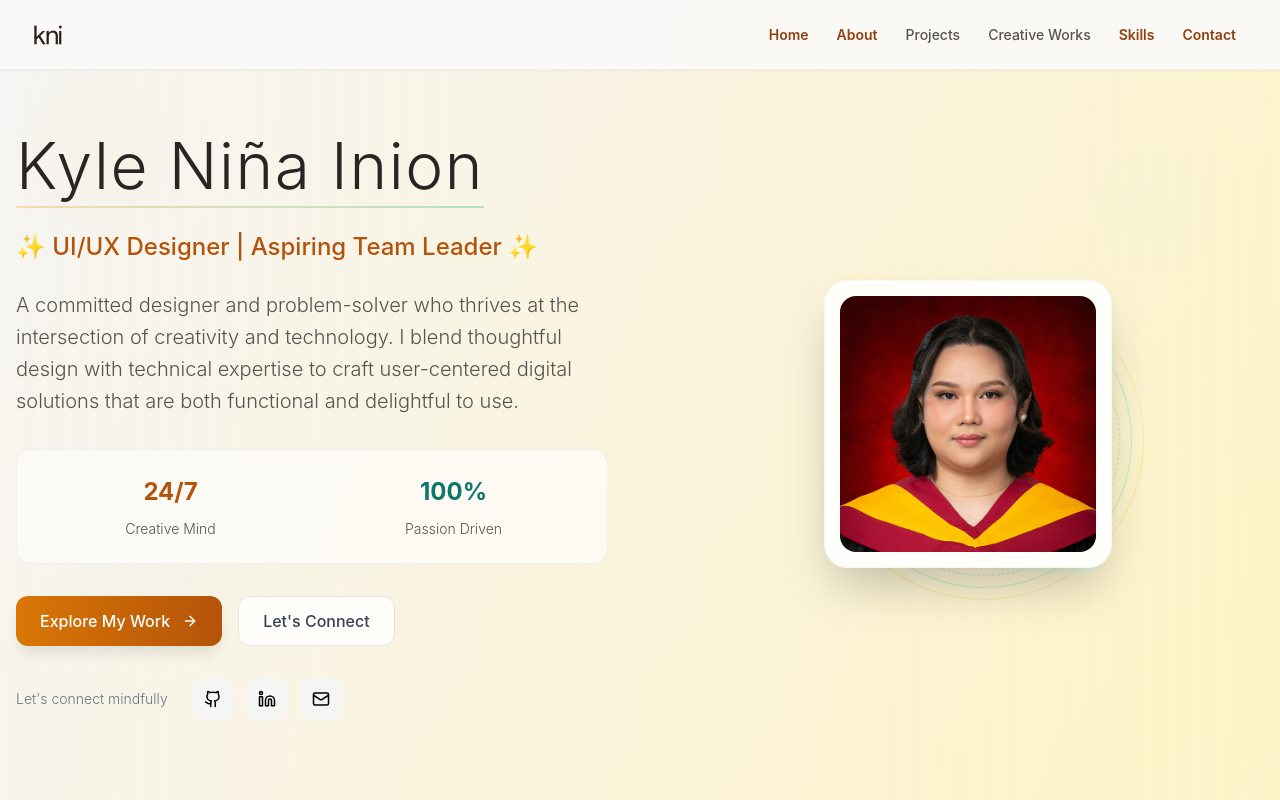
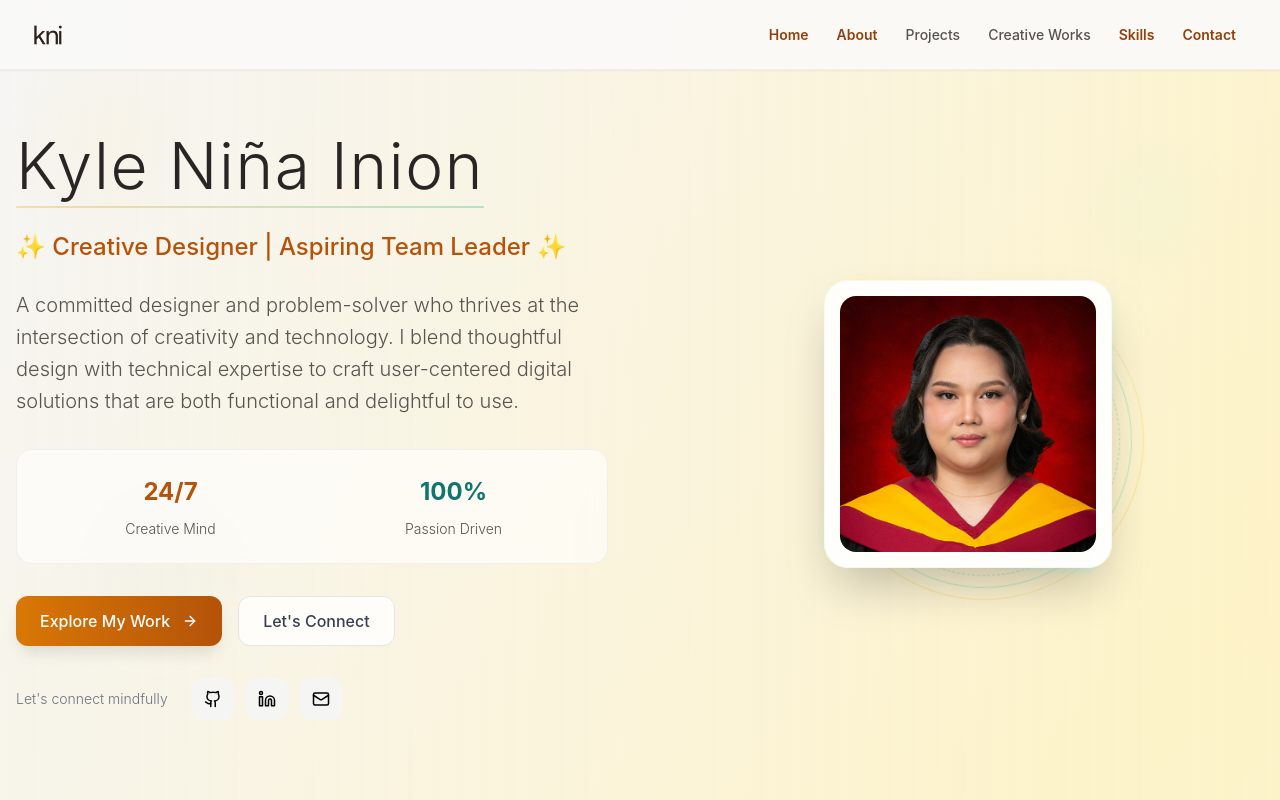
Before and after one commit to istroberiless/Portfolio, a React (Create React App) app: page / in a window 1280 px wide. Shown: the top 800 px of the page. Built offline with nearby package versions, Linux system fonts and the light colour scheme.

Commit message:
ui/ux designer to creative designer

```diff
--- a/src/App.js
+++ b/src/App.js
@@ -240,7 +240,7 @@ function HomePage({ navigate }) {
                   <div className={heroStyles.heroTitleUnderline}></div>
                 </span>
               </h1>
-              <div className={heroStyles.heroSubtitle}>✨ UI/UX Designer | Aspiring Team Leader ✨</div>
+              <div className={heroStyles.heroSubtitle}>✨ Creative Designer | Aspiring Team Leader ✨</div>
               <p className={heroStyles.heroDescription}>
                 A committed designer and problem-solver who thrives at the intersection of creativity and technology.
                 I blend thoughtful design with technical expertise to craft user-centered digital solutions that are both functional and delightful to use.
```
